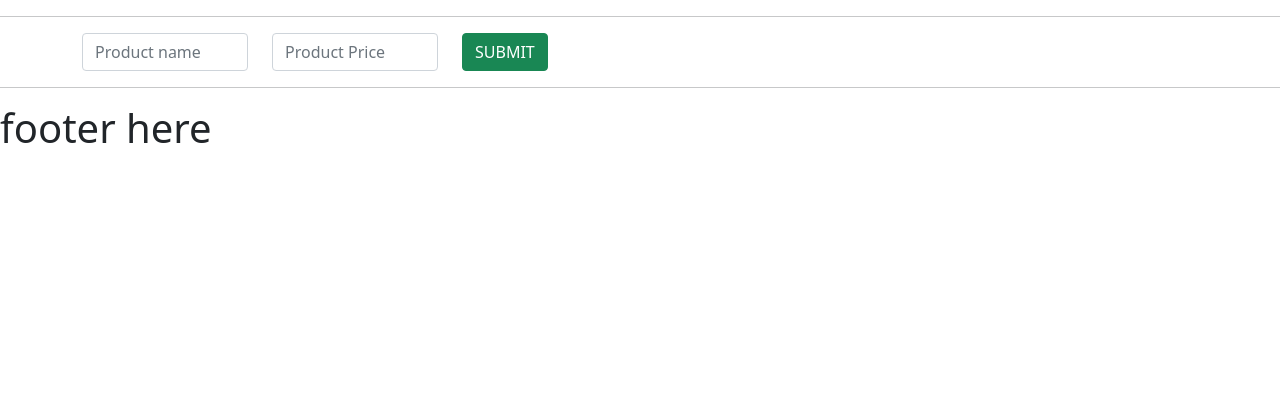
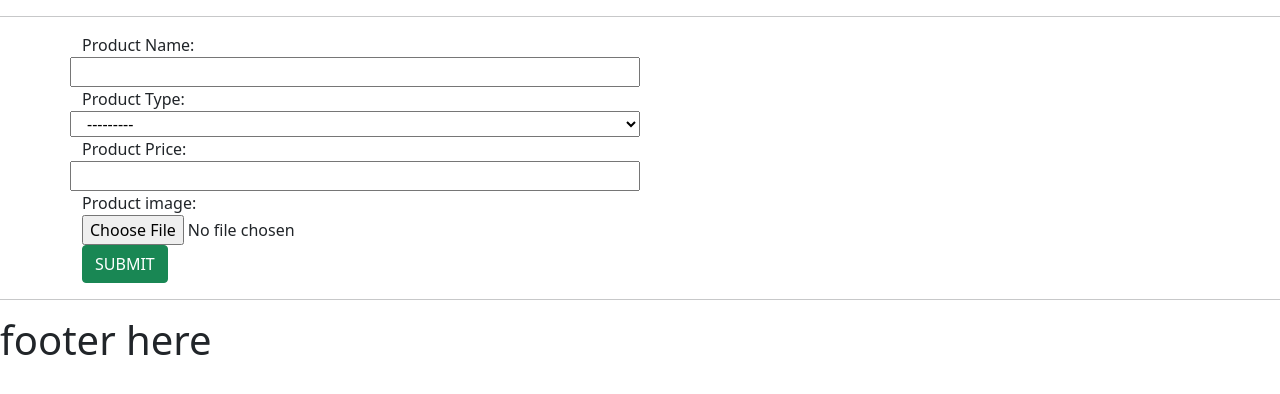
Before and after one commit to CODEr-SaNjU/Django_ecom, a Django app: page /AddProduct/ in a window 1280 px wide. Shown: the part 56-450 px from the top of the page. Run offline with Django 3.2, Linux system fonts and the light colour scheme; data comes from the database, SQL or seed files in the repository; both versions use the stored data as it was after the commit.

Commit message:
forms submit

```diff
--- /dev/null
+++ b/codesession_ecomm/codesession_app/forms.py
@@ -0,0 +1,9 @@
+from .models import Product
+from django import forms
+
+
+class ProductCreateForm(forms.ModelForm):
+    class Meta:
+        model = Product
+        fields = ['Product_Name', 'Product_Type',
+                  'Product_Price', 'Product_image']
--- a/codesession_ecomm/codesession_app/models.py
+++ b/codesession_ecomm/codesession_app/models.py
@@ -14,6 +14,7 @@ class Product(models.Model):
     Product_Name = models.CharField(max_length=100, blank=False)
     Product_Type = models.ForeignKey(ProductType, on_delete=models.CASCADE)
     Product_Price = models.CharField(max_length=10, blank=False, null=False)
+    Product_image = models.ImageField()
 
     def __str__(self):
         return self.Product_Name
--- a/codesession_ecomm/codesession_app/views.py
+++ b/codesession_ecomm/codesession_app/views.py
@@ -5,7 +5,7 @@ from django.contrib import auth, messages
 from .models import Product, ProductType
 from django.contrib.auth.decorators import login_required, permission_required
 from django.contrib.auth.models import User, auth, Group
-# Create your views here.
+from .forms import ProductCreateForm
 
 
 @login_required(login_url='login')
@@ -36,7 +36,17 @@ def Login(request):
 
 
 def Add_Product(request):
-    return render(request, 'Admin_html/Add_product.htm')
+    if request.method == "POST":
+        Productform = ProductCreateForm(data=request.POST)
+        if Productform.is_valid():
+            product = Productform.save(commit=False)
+            product.save()
+            return redirect('dashboard')
+        Productform = ProductCreateForm()
+        return render(request, 'Admin_html/Add_product.htm', {'form': Productform})
+    else:
+        Productform = ProductCreateForm()
+        return render(request, 'Admin_html/Add_product.htm', {'form': Productform})
 
 
 def Add_ProductType(request):
--- a/codesession_ecomm/codesession_ecomm/urls.py
+++ b/codesession_ecomm/codesession_ecomm/urls.py
@@ -1,23 +1,10 @@
-"""codesession_ecomm URL Configuration
-
-The `urlpatterns` list routes URLs to views. For more information please see:
-    https://docs.djangoproject.com/en/3.1/topics/http/urls/
-Examples:
-Function views
-    1. Add an import:  from my_app import views
-    2. Add a URL to urlpatterns:  path('', views.home, name='home')
-Class-based views
-    1. Add an import:  from other_app.views import Home
-    2. Add a URL to urlpatterns:  path('', Home.as_view(), name='home')
-Including another URLconf
-    1. Import the include() function: from django.urls import include, path
-    2. Add a URL to urlpatterns:  path('blog/', include('blog.urls'))
-"""
+from django.conf import settings
+from django.conf.urls.static import static
 from django.contrib import admin
-from django.urls import path, include
+from django.urls import path, include, URLPattern
 from codesession_app import urls
 
 urlpatterns = [
     path('admin/', admin.site.urls),
     path('', include("codesession_app.urls"))
-]
+] + static(settings.MEDIA_URL, document_root=settings.MEDIA_ROOT)
--- a/codesession_ecomm/templates/Admin_html/Add_product.htm
+++ b/codesession_ecomm/templates/Admin_html/Add_product.htm
@@ -4,13 +4,9 @@
     <div class="row">
         <div class="col-sm-6 ">
             <form action="" method="post">
+                {% csrf_token %}
                 <div class="row g-6">
-                    <div class="col">
-                        <input type="text" class="form-control" name="productname" placeholder="Product name" aria-label="Product name">
-                    </div>
-                    <div class="col">
-                        <input type="text" class="form-control" name="productprice" placeholder="Product Price" aria-label="product price ">
-                    </div>
+                   {{form}}
                     <div class="col">
                         <button type="submit" class="btn btn-success text-uppercase">Submit</button>
                     </div>
--- a/codesession_ecomm/templates/custmer_html/main.htm
+++ b/codesession_ecomm/templates/custmer_html/main.htm
@@ -14,6 +14,7 @@
         <p>product name :: {{i.Product_Name}}</p> <br>
         {{i.Product_Type}} <br>
         {{i.Product_Price}} <br>
+        <img src="{{ i.Product_image.url }}" alt="new image" srcset="" width="150px" height="120px">
         <hr>
     {% endfor %}
 </body>
```
Also changed, not shown: codesession_ecomm/codesession_app/migrations/0002_product_product_image.py (added), codesession_ecomm/codesession_app/migrations/0003_auto_20210220_1724.py (added), codesession_ecomm/db.sqlite3, codesession_ecomm/media/dp_main.jpeg (added), 3 other files.
